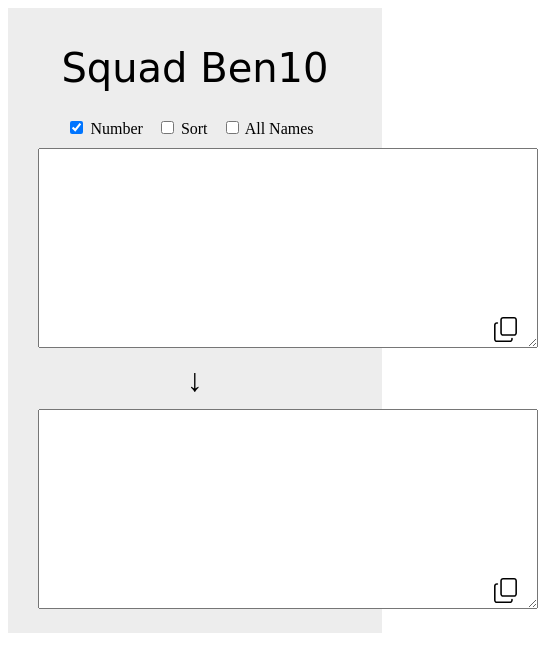
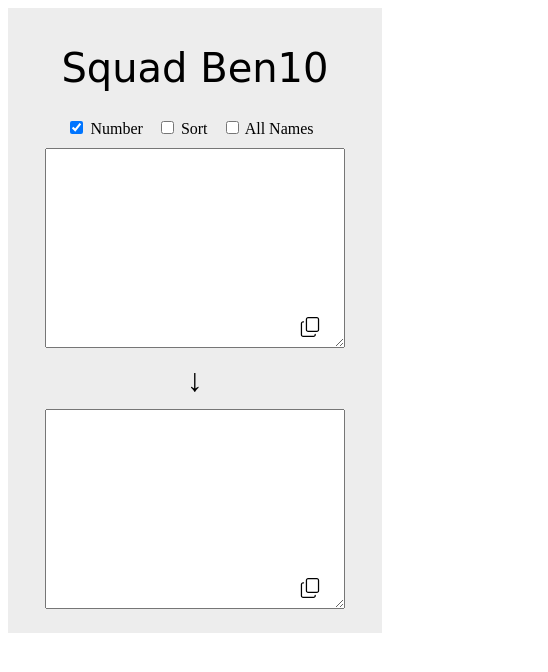
Before and after one commit to syahmifauzi/Squad-Ben10, a plain HTML site: page index.html in a window 390 px wide. Shown: the whole page, 548 px wide, since content can reach past the window. Drawn offline with Linux system fonts and the light colour scheme; no server answers.

Commit message:
Fix Mobile Styling

```diff
--- a/style.css
+++ b/style.css
@@ -2,19 +2,14 @@
   background: #ededed;
   max-width: 900px;
   margin: 0 auto;
-  padding: 10px 20px;
+  padding: 10px;
   text-align: center;
 }
 
 h1 {
   font-family: cursive;
   font-weight: normal;
-  text-align: center;
   font-size: 2.5rem;
-}
-
-.options {
-  text-align: center;
 }
 
 label {
@@ -22,15 +17,15 @@ label {
 }
 
 textarea {
-  display: inline-block;
-  min-width: 500px;
+  min-width: 300px;
   max-width: 100%;
   min-height: 200px;
-  margin: 10px;
+  margin: 10px 0;
   padding: 10px;
   box-sizing: border-box;
-  font-size: 1.3em;
-  line-height: 1.5;
+  font-size: 1.1em;
+  line-height: 1.3;
+  overflow-y: scroll;
 }
 
 .arrow {
@@ -40,16 +35,17 @@ textarea {
 }
 
 .container {
+  max-width: 100%;
   position: relative;
   display: inline-block;
 }
 
 #copy-input, #copy-output {
-  width: 25px;
-  height: 25px;
+  width: 20px;
+  height: 20px;
   cursor: pointer;
   position: absolute;
-  right: 30px;
-  bottom: 20px;
+  right: 25px;
+  bottom: 25px;
   z-index: 10;
 }
```
